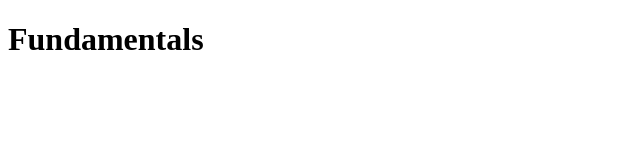
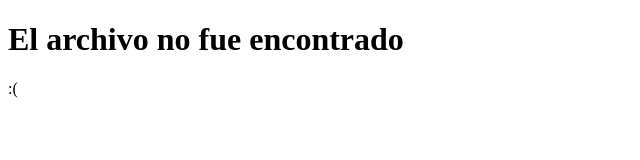
Before and after one commit to elliottkw/pwa, a website: page 01-fundamentals/index.html in a window 1280 px wide. Shown: the whole page, without its empty margins (0-640 px from the left). Drawn offline with Linux system fonts and the light colour scheme; no server answers.

Commit message:
Read HTML files.

```diff
--- /dev/null
+++ b/01-fundamentals/fetch-6.js
@@ -0,0 +1,10 @@
+fetch('not-found.html')
+    .then(response => response.text())
+    .then(html => {
+        let body = document.querySelector('body');
+        body.innerHTML = html;
+    })
+    .catch(error => {
+        console.log('Error en la petición');
+        console.log(error);
+    });
--- a/01-fundamentals/index.html
+++ b/01-fundamentals/index.html
@@ -12,7 +12,7 @@
 
     <img src="" alt="">
 
-    <script src="fetch-5.js"></script>
+    <script src="fetch-6.js"></script>
 </body>
 
 </html>
--- /dev/null
+++ b/01-fundamentals/not-found.html
@@ -0,0 +1,5 @@
+<h1>El archivo no fue encontrado</h1>
+
+<p>
+    :(
+</p>
```
